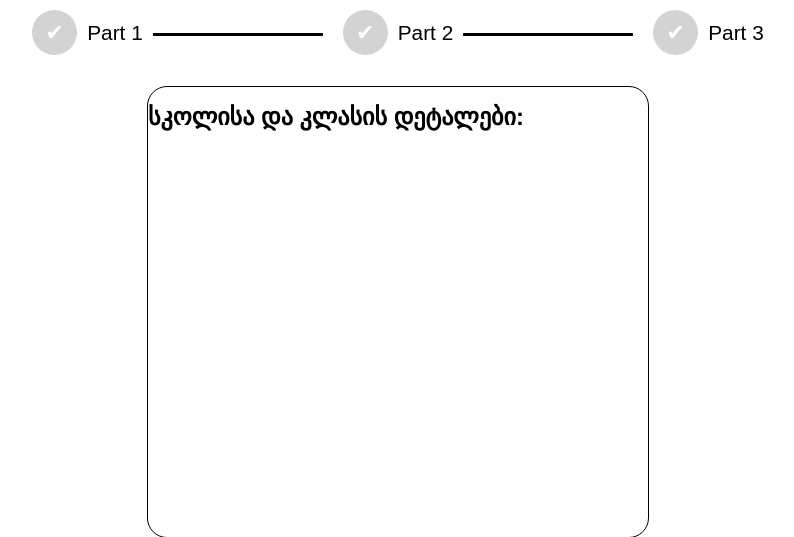
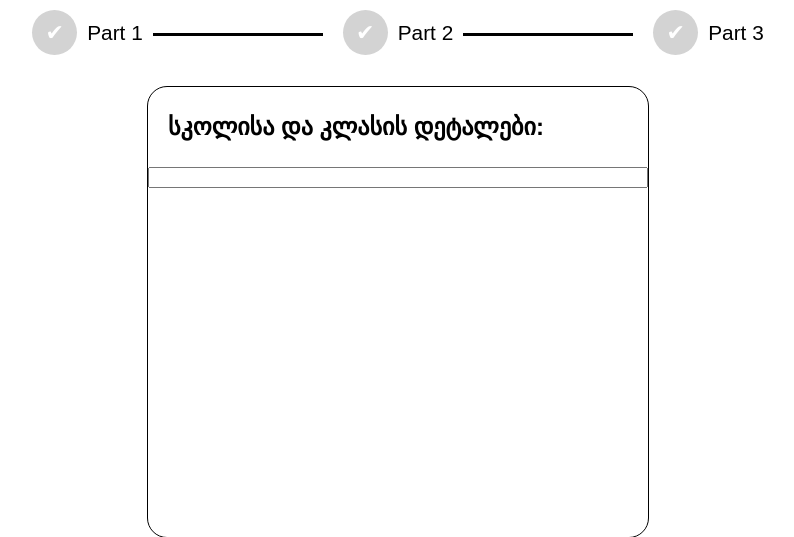
Before and after one commit to sabuka-dumbo/SkolaTrip, a Django app: page /classregister/ in a window 1280 px wide. Shown: the part 100-637 px from the top of the page, without its empty margins (242-1036 px from the left). Run offline with Django 5.2, Linux system fonts and the light colour scheme.

Commit message:
Aug 6, 2025, 8:07 PM

```diff
--- a/SkolaTrip/st/static/css/classregister.css
+++ b/SkolaTrip/st/static/css/classregister.css
@@ -63,7 +63,8 @@ body {
 
 h1{
     font-size: 1.5rem;
-    font-weight: bolder;
+    padding: 10px;
+    padding-left: 20px;
 }
 
 /* responsive */
--- a/SkolaTrip/st/templates/classregister.html
+++ b/SkolaTrip/st/templates/classregister.html
@@ -36,6 +36,7 @@ Register
 <form>
     <div class="container">
         <h1>სკოლისა და კლასის დეტალები:</h1>
+        <input type="text">
     </div>
 </form>
 
--- a/SkolaTrip/st/views.py
+++ b/SkolaTrip/st/views.py
@@ -7,7 +7,10 @@ from django.contrib.auth.hashers import make_password
 
 # Create your views here.
 def index(request):
-    return render(request, "index.html")
+    if request.user.is_authenticated:
+        return redirect("dashboard")
+    else:
+        return render(request, "index.html")
 
 def login_view(request):
     if request.method == "POST":
```
Also changed, not shown: SkolaTrip/db.sqlite3.
